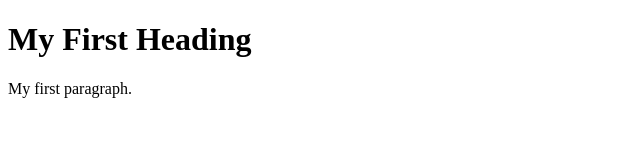
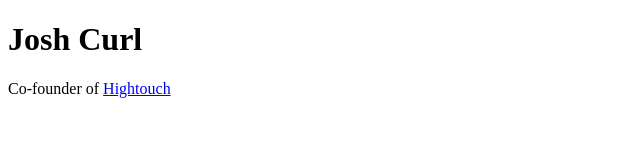
Before and after one commit to joshwget/joshwget.github.io, a plain HTML site: page index.html in a window 1280 px wide. Shown: the whole page, without its empty margins (0-640 px from the left). Drawn offline with Linux system fonts and the light colour scheme.

Commit message:
Update index.html

```diff
--- a/index.html
+++ b/index.html
@@ -2,9 +2,9 @@
 <html>
 <body>
 
-<h1>My First Heading</h1>
+<h1>Josh Curl</h1>
 
-<p>My first paragraph.</p>
+<p>Co-founder of <a href="https://www.hightouch.io/">Hightouch</a></p>
 
 </body>
 </html>
```
